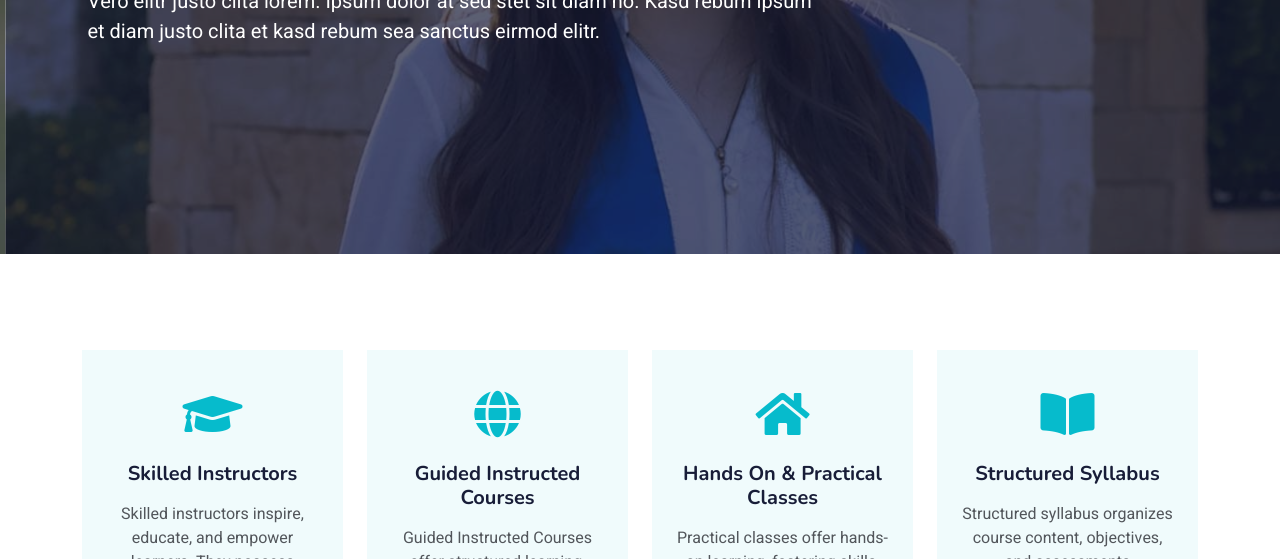
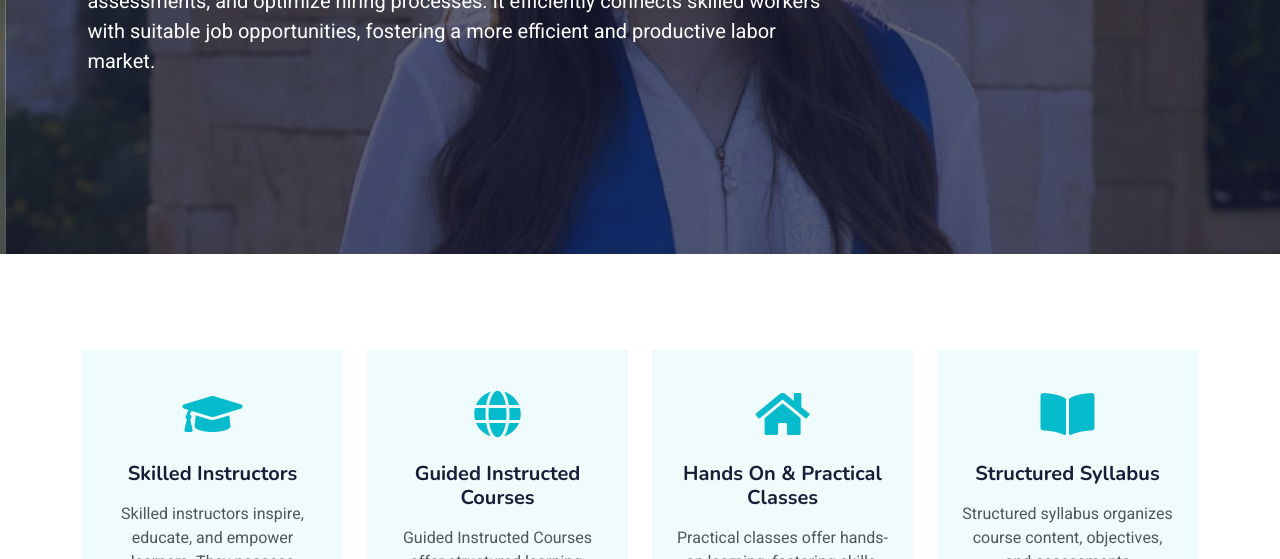
Before and after one commit to monus143/BTDC-MRJ, a plain HTML site: page index.html in a window 1280 px wide. Shown: the part 541-1100 px from the top of the page. Drawn offline with nearby package versions, Linux system fonts and the light colour scheme.

Commit message:
Update index.html

```diff
--- a/index.html
+++ b/index.html
@@ -100,7 +100,7 @@
                             <div class="col-sm-10 col-lg-8">
                                 <h5 class="text-primary text-uppercase mb-3 animated slideInDown">Best Institute</h5>
                                 <h1 class="display-3 text-white animated slideInDown">The Best Institute of Maharajganj</h1>
-                                <p class="fs-5 text-white mb-4 pb-2">Vero elitr justo clita lorem. Ipsum dolor at sed stet sit diam no. Kasd rebum ipsum et diam justo clita et kasd rebum sea sanctus eirmod elitr.</p>
+                                <p class="fs-5 text-white mb-4 pb-2">A Complete Employment Solution to streamline job matching, enhance candidate assessments, and optimize hiring processes. It efficiently connects skilled workers with suitable job opportunities, fostering a more efficient and productive labor market.</p>
                                 <!-- <a href="" class="btn btn-primary py-md-3 px-md-5 me-3 animated slideInLeft">Read More</a>
                                 <a href="" class="btn btn-light py-md-3 px-md-5 animated slideInRight">Join Now</a> -->
                             </div>
@@ -116,7 +116,7 @@
                             <div class="col-sm-10 col-lg-8">
                                 <h5 class="text-primary text-uppercase mb-3 animated slideInDown">Welcome to</h5>
                                 <h1 class="display-3 text-white animated slideInDown">BHABHA TECHNICAL DEGREE COLLEGE MAHARAJGANJ</h1>
-                                <p class="fs-5 text-white mb-4 pb-2">Vero elitr justo clita lorem. Ipsum dolor at sed stet sit diam no. Kasd rebum ipsum et diam justo clita et kasd rebum sea sanctus eirmod elitr.</p>
+                                <p class="fs-5 text-white mb-4 pb-2">A Complete Employment Solution to streamline job matching, enhance candidate assessments, and optimize hiring processes. It efficiently connects skilled workers with suitable job opportunities, fostering a more efficient and productive labor market.</p>
                                 <!-- <a href="" class="btn btn-primary py-md-3 px-md-5 me-3 animated slideInLeft">Read More</a>
                                 <a href="" class="btn btn-light py-md-3 px-md-5 animated slideInRight">Join Now</a> -->
                             </div>
```
